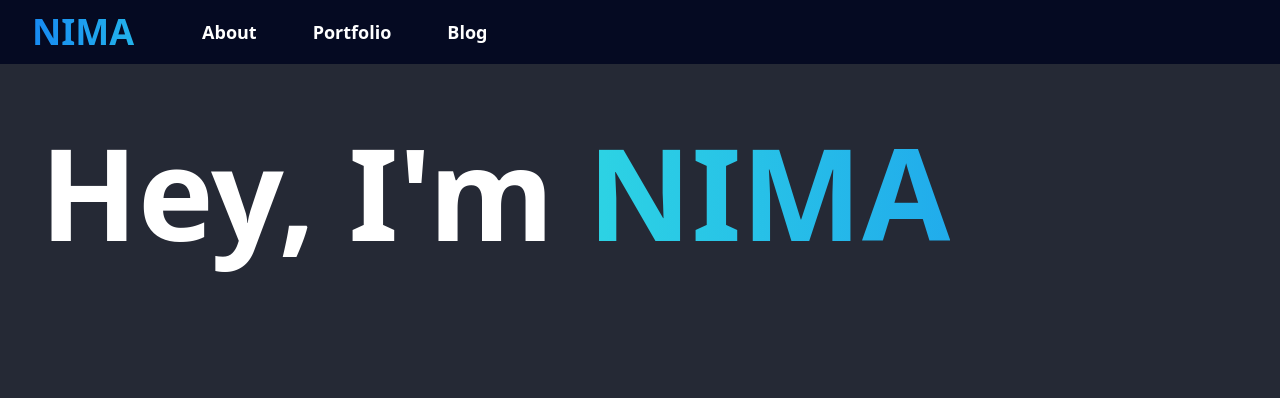
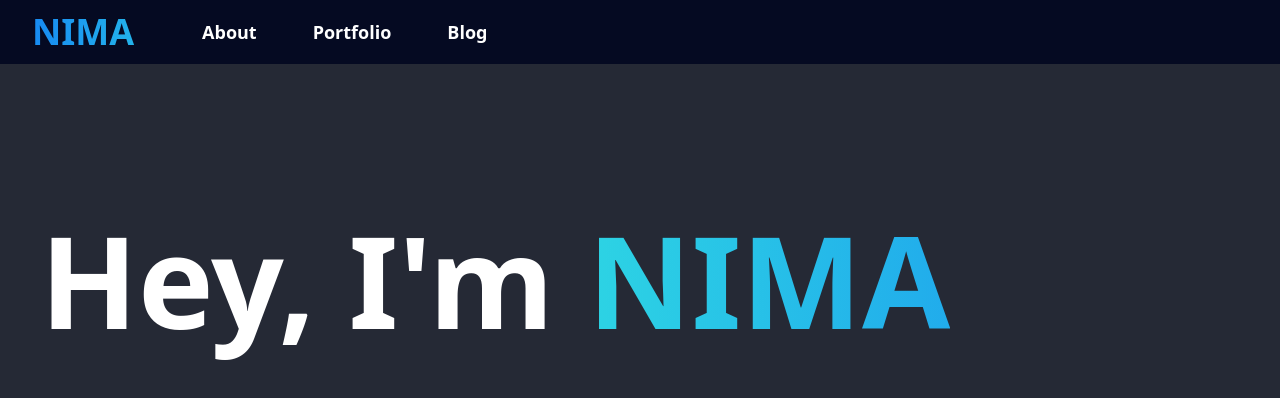
Before and after one commit to npjd/personal-site, a Next.js app: page / in a window 1280 px wide. Shown: the top 398 px of the page. Built offline with nearby package versions, Linux system fonts and the light colour scheme.

Commit message:
addded index mostly

```diff
--- a/pages/index.js
+++ b/pages/index.js
@@ -11,7 +11,7 @@ export default function Home() {
       </Head>
       <div className="absolute w-full h-full bg-background">
         <div className="flex items-center justify-left ml-10 h-64">
-          <h1 className="text-9xl font-extrabold text-white">
+          <h1 className="text-9xl font-extrabold text-white pt-44">
             Hey, I'm{" "}
             <span
               className="bg-clip-text text-transparent bg-gradient-to-r from-navyblue to-skyblue animate-gradient-x"
```
